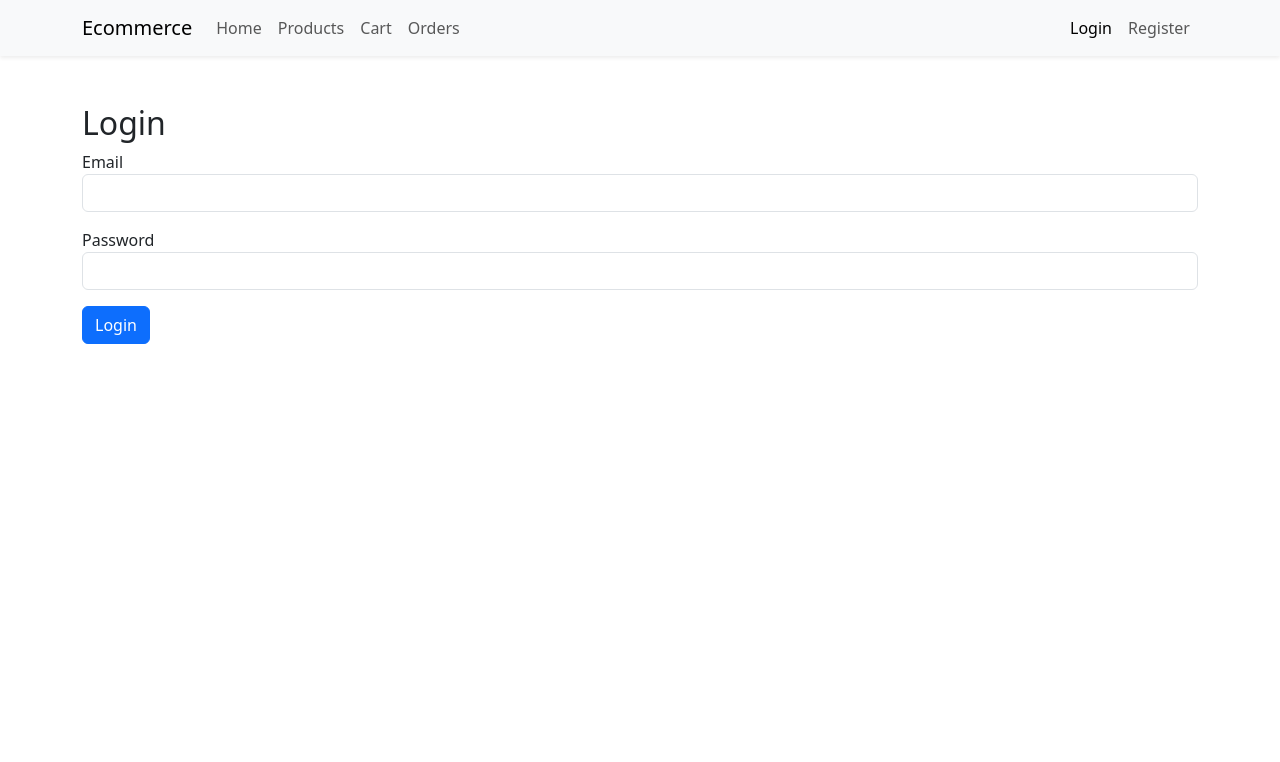
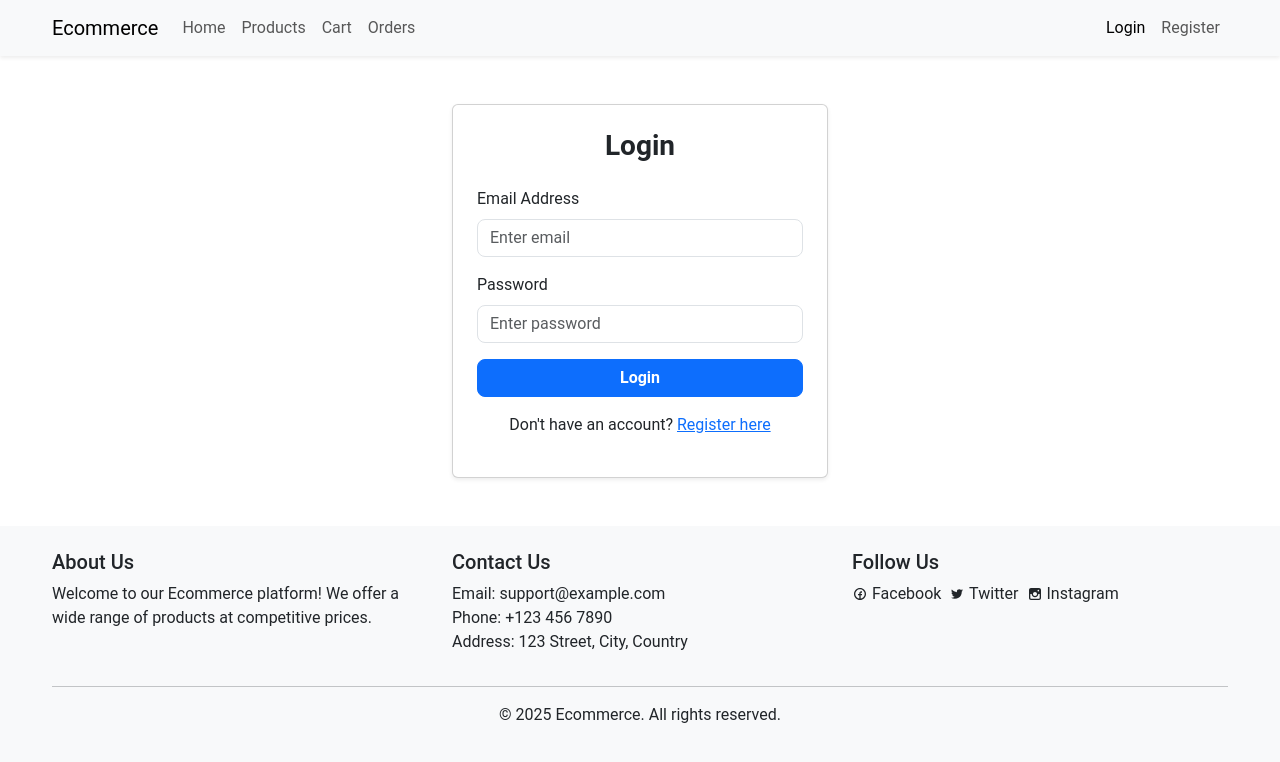
Before and after one commit to Abdallah-Ali247/ITI-React_Ecommerce, a React (Vite) app in the folder Ecommerce/: page /login in a window 1280 px wide. Shown: the top 762 px of the page. Built offline with nearby package versions, Linux system fonts and the light colour scheme.

Commit message:
add nav & footer

```diff
--- a/Ecommerce/package.json
+++ b/Ecommerce/package.json
@@ -17,6 +17,7 @@
     "react": "^19.0.0",
     "react-bootstrap": "^2.10.9",
     "react-dom": "^19.0.0",
+    "react-icons": "^5.5.0",
     "react-redux": "^9.2.0",
     "react-router-bootstrap": "^0.26.3",
     "react-router-dom": "^7.2.0",
--- a/Ecommerce/src/App.jsx
+++ b/Ecommerce/src/App.jsx
@@ -10,6 +10,7 @@ import OrdersPage from "./pages/OrdersPage";
 import AdminPanel from "./pages/AdminPanel";
 import AdminProductManager from "./pages/AdminProductManager";
 import Navbar from "./components/Navbar";
+import Footer from "./components/Footer";
 
 
 
@@ -24,43 +25,20 @@ const App = () => {
         <Route path="/" element={<Home />} />
         <Route path="/products" element={<Products />} />
 
-        {/* Protected Route for Cart */}
         <Route element={<ProtectedRoute allowedRoles={["user", "seller", "admin"]} />}>
           <Route path="/cart" element={<Cart />} />
         </Route>
 
         <Route path="/orders" element={<OrdersPage />} />
 
-        {/* <Route element={<ProtectedRoute allowedRoles={["seller", "admin"]} />}>
-          <Route path="/orders" element={<OrdersPage />} />
-        </Route> */}
-
-
         <Route path="/admin" element={<AdminPanel />} />
         <Route path="/admin/products" element={<AdminProductManager />} />
 
-        {/* Admin Routes (Restricted to 'admin' or 'seller') */}
-        {/* <Route
-          path="/admin"
-          element={
-            <ProtectedRoute allowedRoles={["admin", "seller"]}>
-              <AdminPanel />
-            </ProtectedRoute>
-          }
-        /> */}
-
-        {/* <Route
-          path="/admin/products"
-          element={
-            <ProtectedRoute allowedRoles={["admin", "seller"]}>
-              <AdminProductManager />
-            </ProtectedRoute>
-          }
-        /> */}
 
         <Route path="*" element={<h1>404 - Page Not Found</h1>} />
 
       </Routes>
+      <Footer />
     </Router>
   );
 };
--- a/Ecommerce/src/components/Auth/Login.jsx
+++ b/Ecommerce/src/components/Auth/Login.jsx
@@ -2,6 +2,7 @@ import React, { useState } from "react";
 import { useDispatch } from "react-redux";
 import { useNavigate } from "react-router-dom";
 import { loginSuccess } from "../../redux/slices/authSlice";
+import { Container, Row, Col, Card, Form, Button } from "react-bootstrap";
 
 const Login = () => {
   const [email, setEmail] = useState("");
@@ -28,20 +29,60 @@ const Login = () => {
   };
 
   return (
-    <div className="container mt-5">
-      <h2>Login</h2>
-      <form onSubmit={handleLogin}>
-        <div className="mb-3">
-          <label>Email</label>
-          <input type="email" className="form-control" value={email} onChange={(e) => setEmail(e.target.value)} required />
-        </div>
-        <div className="mb-3">
-          <label>Password</label>
-          <input type="password" className="form-control" value={password} onChange={(e) => setPassword(e.target.value)} required />
-        </div>
-        <button type="submit" className="btn btn-primary">Login</button>
-      </form>
-    </div>
+    <Container className="mt-5">
+      <Row className="justify-content-center">
+        <Col md={6} lg={4}>
+          <Card className="p-4 shadow-sm login-card">
+            <Card.Title as="h2" className="text-center mb-4">
+              Login
+            </Card.Title>
+            <Form onSubmit={handleLogin}>
+              {/* Email Input */}
+              <Form.Group controlId="formEmail" className="mb-3">
+                <Form.Label>Email Address</Form.Label>
+                <Form.Control
+                  type="email"
+                  placeholder="Enter email"
+                  value={email}
+                  onChange={(e) => setEmail(e.target.value)}
+                  required
+                />
+              </Form.Group>
+
+              {/* Password Input */}
+              <Form.Group controlId="formPassword" className="mb-3">
+                <Form.Label>Password</Form.Label>
+                <Form.Control
+                  type="password"
+                  placeholder="Enter password"
+                  value={password}
+                  onChange={(e) => setPassword(e.target.value)}
+                  required
+                />
+              </Form.Group>
+
+              {/* Submit Button */}
+              <div className="d-grid gap-2">
+                <Button variant="primary" type="submit">
+                  Login
+                </Button>
+              </div>
+
+              {/* Register Link */}
+              <div className="text-center mt-3">
+                <p>
+                  Don't have an account?{" "}
+                  <a href="/register" className="text-primary">
+                    Register here
+                  </a>
+                </p>
+              </div>
+            </Form>
+          </Card>
+        </Col>
+      </Row>
+    </Container>
+
   );
 };
 
--- a/Ecommerce/src/components/Auth/Register.jsx
+++ b/Ecommerce/src/components/Auth/Register.jsx
@@ -2,6 +2,8 @@ import React, { useState } from "react";
 import { useDispatch, useSelector } from "react-redux";
 import { registerUser } from "../../redux/slices/authSlice";
 import { useNavigate } from "react-router-dom";
+import { Container, Row, Col, Card, Form, Button, Alert } from "react-bootstrap";
+
 
 const Register = () => {
   const [formData, setFormData] = useState({ email: "", password: "", role: "user" });
@@ -19,15 +21,69 @@ const Register = () => {
   };
 
   return (
-    <div className="container mt-5">
-      <h2>Register</h2>
-      <form onSubmit={handleSubmit}>
-        <input type="email" name="email" placeholder="Email" onChange={handleChange} required />
-        <input type="password" name="password" placeholder="Password" onChange={handleChange} required />
-        <button type="submit" disabled={loading}>Register</button>
-      </form>
-      {error && <p style={{ color: "red" }}>{error}</p>}
-    </div>
+    <Container className="mt-5">
+      <Row className="justify-content-center">
+        <Col md={6} lg={4}>
+          <Card className="p-4 shadow-sm">
+            <Card.Title as="h2" className="text-center mb-4">
+              Register
+            </Card.Title>
+
+            {/* Error Alert */}
+            {error && (
+              <Alert variant="danger" className="mb-3">
+                {error}
+              </Alert>
+            )}
+
+            <Form onSubmit={handleSubmit}>
+              {/* Email Input */}
+              <Form.Group controlId="formEmail" className="mb-3">
+                <Form.Label>Email Address</Form.Label>
+                <Form.Control
+                  type="email"
+                  name="email"
+                  placeholder="Enter email"
+                  value={formData.email}
+                  onChange={handleChange}
+                  required
+                />
+              </Form.Group>
+
+              {/* Password Input */}
+              <Form.Group controlId="formPassword" className="mb-3">
+                <Form.Label>Password</Form.Label>
+                <Form.Control
+                  type="password"
+                  name="password"
+                  placeholder="Enter password"
+                  value={formData.password}
+                  onChange={handleChange}
+                  required
+                />
+              </Form.Group>
+
+              {/* Submit Button */}
+              <div className="d-grid gap-2">
+                <Button variant="primary" type="submit" disabled={loading}>
+                  {loading ? "Registering..." : "Register"}
+                </Button>
+              </div>
+
+              {/* Login Link */}
+              <div className="text-center mt-3">
+                <p>
+                  Already have an account?{" "}
+                  <a href="/login" className="text-primary">
+                    Login here
+                  </a>
+                </p>
+              </div>
+            </Form>
+          </Card>
+        </Col>
+      </Row>
+    </Container>
   );
 };
 
--- /dev/null
+++ b/Ecommerce/src/components/Footer.jsx
@@ -0,0 +1,61 @@
+// src/components/Footer.jsx
+import React from "react";
+import { Container, Row, Col } from "react-bootstrap";
+import { TiSocialFacebookCircular, TiSocialTwitter, TiSocialInstagram } from "react-icons/ti";
+
+const Footer = () => {
+  return (
+    <footer className="bg-light text-dark py-4 mt-5">
+      <Container>
+        <Row>
+          {/* Column 1: Links */}
+          <Col md={4}>
+            <h5>About Us</h5>
+            <p>
+              Welcome to our Ecommerce platform! We offer a wide range of products
+              at competitive prices.
+            </p>
+          </Col>
+
+          {/* Column 2: Contact Info */}
+          <Col md={4}>
+            <h5>Contact Us</h5>
+            <ul className="list-unstyled">
+              <li>Email: support@example.com</li>
+              <li>Phone: +123 456 7890</li>
+              <li>Address: 123 Street, City, Country</li>
+            </ul>
+          </Col>
+
+          {/* Column 3: Social Media */}
+          <Col md={4}>
+            <h5>Follow Us</h5>
+            <ul className="list-unstyled d-flex gap-2">
+              <li>
+                <a href="#" className="text-dark text-decoration-none">
+                <TiSocialFacebookCircular /> Facebook
+                </a>
+              </li>
+              <li>
+                <a href="#" className="text-dark text-decoration-none">
+                <TiSocialTwitter /> Twitter
+                </a>
+              </li>
+              <li>
+                <a href="#" className="text-dark text-decoration-none">
+                  <TiSocialInstagram /> Instagram
+                </a>
+              </li>
+            </ul>
+          </Col>
+        </Row>
+
+        {/* Copyright */}
+        <hr />
+        <p className="text-center">&copy; 2025 Ecommerce. All rights reserved.</p>
+      </Container>
+    </footer>
+  );
+};
+
+export default Footer;
--- a/Ecommerce/src/main.jsx
+++ b/Ecommerce/src/main.jsx
@@ -5,6 +5,7 @@ import store from "./redux/store";
 import App from "./App";
 import "bootstrap/dist/css/bootstrap.min.css";
 import "bootstrap/dist/js/bootstrap.bundle.min.js"
+import "./styles/style.css"
 
 const root = ReactDOM.createRoot(document.getElementById("root"));
 root.render(
--- a/Ecommerce/src/styles/style.css
+++ b/Ecommerce/src/styles/style.css
@@ -1,7 +1,6 @@
 /* src/styles.css */
 body {
   font-family: 'Roboto', sans-serif;
-    background-color: #f8f9fa; /* Light gray background */
   color: #333; /* Dark text */
 }
 
@@ -9,9 +8,7 @@ body {
   max-width: 1200px; /* Limit container width */
 }
 
-  h1, h2, h3 {
-    color: #007bff; /* Bootstrap primary blue */
-  }
+
 
 button {
   border-radius: 5px; /* Rounded buttons */
@@ -24,3 +21,58 @@ body {
 .card {
   box-shadow: 0 4px 6px rgba(0, 0, 0, 0.1); /* Card shadow */
 }
+
+
+/* src/styles.css */
+
+/* Login Page */
+.login-card {
+    max-width: 400px;
+    margin: auto;
+  }
+
+  .login-card .card-title {
+    font-size: 1.75rem;
+    font-weight: bold;
+  }
+
+  .login-card .form-control {
+    border-radius: 8px;
+  }
+
+  .login-card .btn-primary {
+    border-radius: 8px;
+    font-weight: bold;
+  }
+
+  .login-card .text-primary:hover {
+    text-decoration: underline;
+  }/* src/styles.css */
+
+/* Register Page */
+.register-card {
+    max-width: 400px;
+    margin: auto;
+  }
+
+  .register-card .card-title {
+    font-size: 1.75rem;
+    font-weight: bold;
+  }
+
+  .register-card .form-control {
+    border-radius: 8px;
+  }
+
+  .register-card .btn-primary {
+    border-radius: 8px;
+    font-weight: bold;
+  }
+
+  .register-card .text-primary:hover {
+    text-decoration: underline;
+  }
+
+  .register-card .alert-danger {
+    border-radius: 8px;
+  }
```
Also changed, not shown: 1 other file (tests, documents, lock files or other folders). Lines whose indentation alone changed are shown as unchanged.
